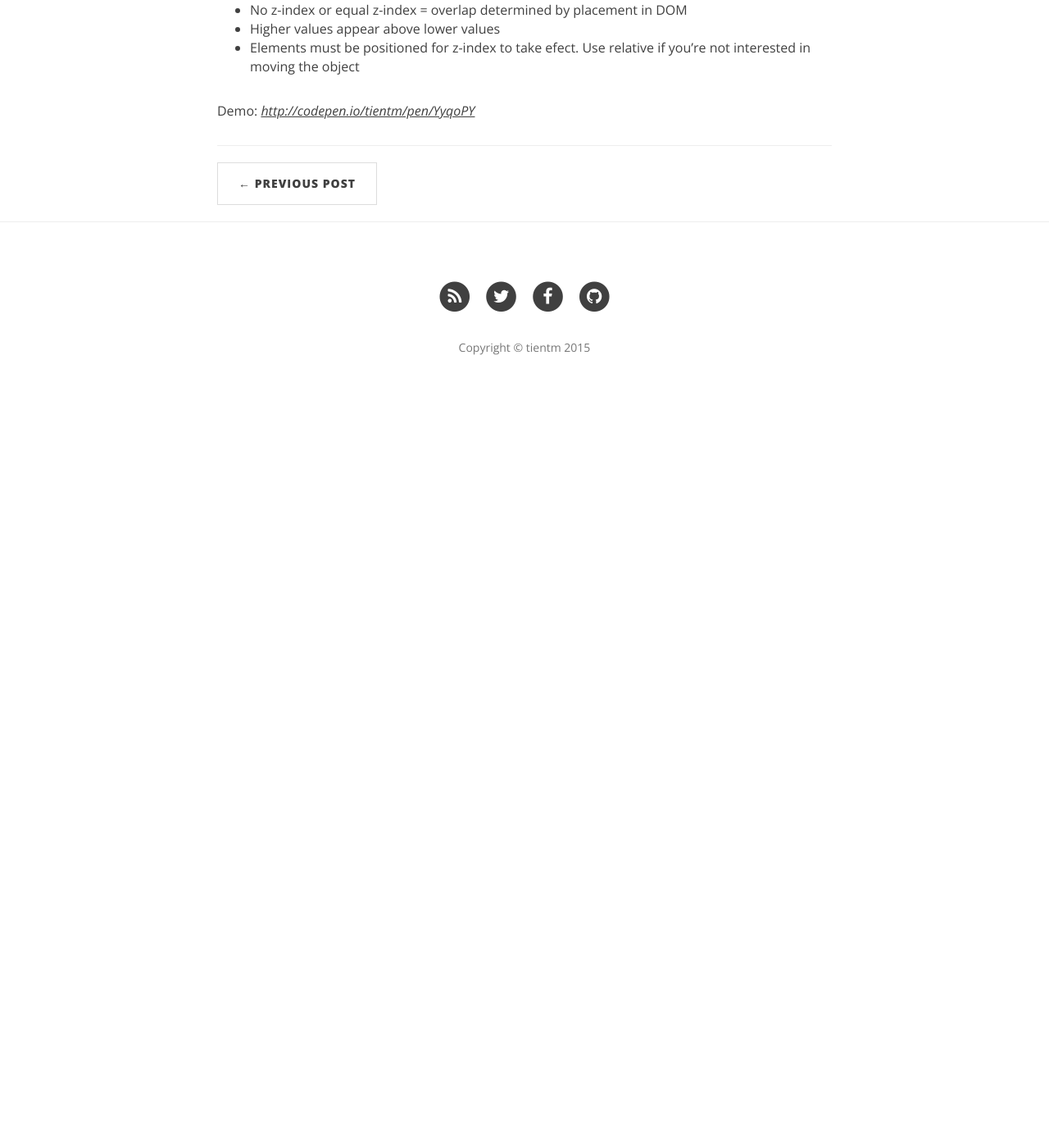
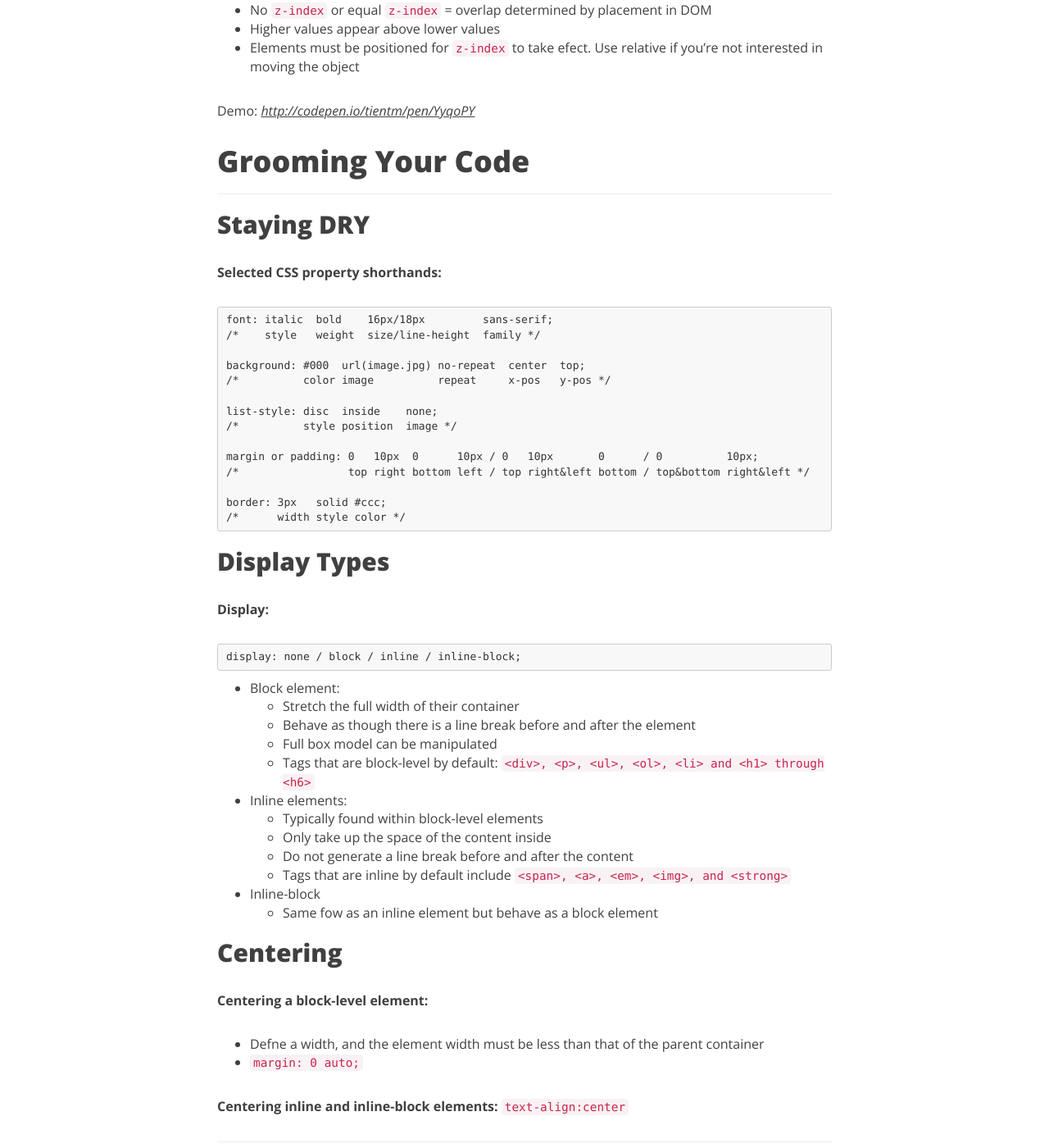
Before and after one commit to taminhtien/taminhtien.github.io, a Jekyll site: the page built from _posts/2015-09-18-css3-cross-country.markdown, in a window 1280 px wide and 1400 px high, scrolled down 7998 px. Shown: the whole window at 82% size. Built offline with Jekyll 4.4.1, drawn with Linux system fonts in a browser that asks for light colours; nearby versions of some CDN libraries; before the commit the page ends 8497 px from its top, so only the background shows below that.

Commit message:
Update lv4

````diff
--- a/_posts/2015-09-18-css3-cross-country.markdown
+++ b/_posts/2015-09-18-css3-cross-country.markdown
@@ -346,8 +346,62 @@ Afxes an element to a specifc place in the window, where it will stay regardless
 
 __Manually adjusting overlap:__
 
-- No z-index or equal z-index = overlap determined by placement in DOM
+- No ```z-index``` or equal ```z-index``` = overlap determined by placement in DOM
 - Higher values appear above lower values
-- Elements must be positioned for z-index to take efect. Use relative if you're not interested in moving the object
+- Elements must be positioned for ```z-index``` to take efect. Use relative if you're not interested in moving the object
 
 Demo: _<http://codepen.io/tientm/pen/YyqoPY>_
+
+# Grooming Your Code
+---
+
+## Staying DRY
+
+__Selected CSS property shorthands:__
+
+~~~
+font: italic  bold    16px/18px         sans-serif;
+/*    style   weight  size/line-height  family */
+
+background: #000  url(image.jpg) no-repeat  center  top;
+/*          color image          repeat     x-pos   y-pos */
+
+list-style: disc  inside    none;
+/*          style position  image */
+
+margin or padding: 0   10px  0      10px / 0   10px       0      / 0          10px;
+/*                 top right bottom left / top right&left bottom / top&bottom right&left */
+
+border: 3px   solid #ccc;
+/*      width style color */
+~~~
+
+## Display Types
+
+__Display:__
+
+~~~
+display: none / block / inline / inline-block;
+~~~
+
+- Block element:
+  - Stretch the full width of their container
+  - Behave as though there is a line break before and after the element
+  - Full box model can be manipulated
+  - Tags that are block-level by default: ```<div>, <p>, <ul>, <ol>, <li> and <h1> through <h6>```
+- Inline elements:
+  - Typically found within block-level elements
+  - Only take up the space of the content inside
+  - Do not generate a line break before and after the content
+  - Tags that are inline by default include ```<span>, <a>, <em>, <img>, and <strong>```
+- Inline-block
+  - Same fow as an inline element but behave as a block element
+
+## Centering
+
+__Centering a block-level element:__
+
+- Defne a width, and the element width must be less than that of the parent container
+- ```margin: 0 auto;```
+
+__Centering inline and inline-block elements:__ ```text-align:center```
````
